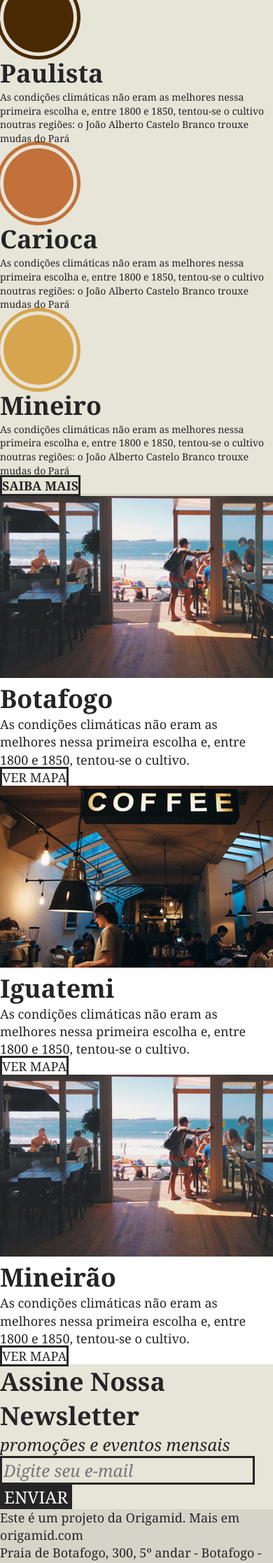
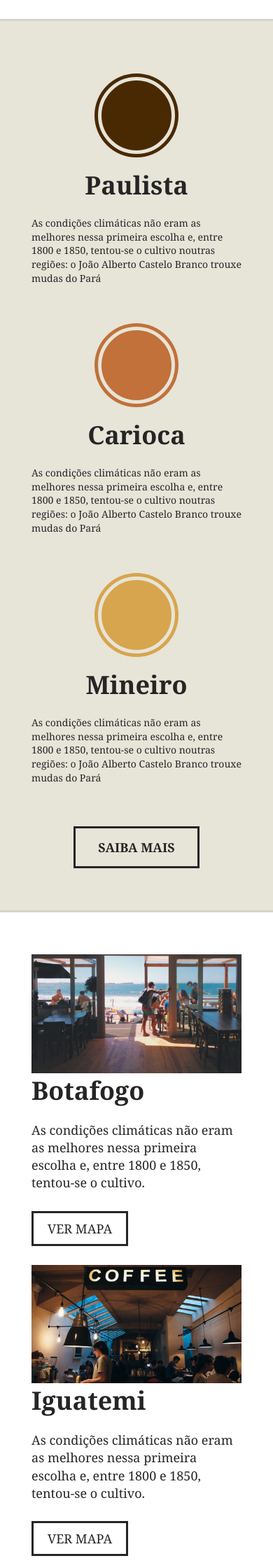
Before and after one commit to mnagahama/curso-origamid, a PHP site: page / in a window 390 px wide; the page is wider, and only the part inside the window is pictured. Shown: the part 1240-3474 px from the top of that part at 70% size. Run offline with PHP 8.4, Linux system fonts and the light colour scheme.

Commit message:
brafe 01-flexbox finalizado

```diff
--- a/css-avancado/01-brafe_flexbox/brafe-flexbox/css/style.css
+++ b/css-avancado/01-brafe_flexbox/brafe-flexbox/css/style.css
@@ -20,6 +20,13 @@ body {
 	margin: 0 auto;
 }
 
+@media (max-width: 739px) {
+	.container {
+		flex-direction: column;
+		max-width: 300px;
+	}
+}
+
 /* Menu */
 
 .menu {
@@ -33,9 +40,14 @@ body {
 	font-size: 1.125em;
 }
 
+.menu-logo {
+	margin: 0 10px;
+}
+
 .menu-nav {
 	flex: 1;
 	align-self: center;
+	margin: 0 10px;
 }
 
 .menu-nav ul {
@@ -48,6 +60,20 @@ body {
 	padding: 10px;
 }
 
+@media (max-width: 739px) {
+.menu-nav {
+		margin: 0;
+}
+
+.menu-logo {
+	margin: 0;
+}
+
+.menu-nav ul li a {
+	padding-left: 0;
+	}
+}
+
 /* Intro */
 
 .intro {
@@ -56,6 +82,12 @@ body {
 	color: #fff;
 	padding: 150px 0;
 	text-align: center;
+}
+
+@media (max-width: 739px) {
+.intro {
+	padding: 60px 0;
+	}
 }
 
 .intro h1 {
@@ -122,16 +154,31 @@ body {
 	text-align: center;
 }
 
+@media (max-width: 739px) {
+	.sobre-item {
+		margin-left: 0;
+		margin-right: 0;
+	}
+}
+
 /* Produtos */
 
 .produtos {
 	background: #e7e4d8;
 	border-top: 3px solid #d6d3c8;
 	border-bottom: 3px solid #d6d3c8;
+	padding: 60px 0;
+}
+
+.produtos-item {
+	flex: 1;
+	margin: 0 10px 40px 10px;
 }
 
 .produtos-item h2 {
 	font-size: 2.25em;
+	text-align: center;
+	margin-bottom: 20px;
 }
 
 .produtos-item h2::before {
@@ -143,6 +190,7 @@ body {
 	border-radius: 50%;
 	border: 5px solid #e7e4d8;
 	box-shadow: 0 0 0 5px currentColor;
+	margin: 20px auto;
 }
 
 h2.produtos-paulista::before {
@@ -170,17 +218,49 @@ h2.produtos-mineiro::before {
 	font-size: 1.125em;
 	font-weight: bold;
 	text-transform: uppercase;
+	display: block;
+	width: 180px;
+	padding: 15px 0;
+	margin: 20px auto 0 auto;
+}
+
+@media (max-width: 739px) {
+	.produtos-item {
+		margin-left: 0;
+		margin-right: 0;
+	}
 }
 
 /* Locais */
 
+.locais {
+	padding: 60px 0;
+}
+
+.locais-item {
+	margin-bottom: 40px;
+}
+
+.locais-img, .locais-info {
+	flex: 1;
+	margin: 0 10px;
+}
+
+.locais-img img {
+	display: block;
+	max-width: 100%;
+}
+
 .locais-item h2 {
 	font-size: 2.25em;
+	margin-bottom: 20px;
 }
 
 .locais-item p {
 	font-size: 1.125em;
 	line-height: 1.4em;
+	max-width: 320px;
+	margin-bottom: 40px;
 }
 
 .locais-item a {
@@ -189,12 +269,26 @@ h2.produtos-mineiro::before {
 	text-decoration: none;
 	border: 3px solid;
 	color: #252525;
+	padding: 10px 20px;
+}
+
+@media (max-width: 739px) {
+	.locais-img, .locais-info {
+		margin-left: 0;
+		margin-right: 0;
+	}
 }
 
 /* Assine */
 
 .assine {
 	background: #e7e4d8;
+	padding: 30px 0;
+}
+
+.assine-info {
+	flex: 1;
+	margin: 0 10px;
 }
 
 .assine-info h2 {
@@ -206,11 +300,22 @@ h2.produtos-mineiro::before {
 	font-style: italic;
 }
 
+.assine form {
+	flex: 1;
+	margin: 0 10px;
+	display: flex;
+	flex-wrap: wrap;
+	align-content: flex-start;
+}
+
 .assine form label {
 	display: none;
 }
 
 .assine input {
+	flex: 1;
+	align-self: flex-start;
+	padding: 10px;
 	border: 3px solid #252525;
 	background: none;
 	font-size: 1.5em;
@@ -219,6 +324,9 @@ h2.produtos-mineiro::before {
 }
 
 .assine button {
+	flex: 1;
+	padding: 13px;
+	align-self: flex-start;
 	background: #252525;
 	border: none;
 	font-family: Georgia, serif;
@@ -228,13 +336,36 @@ h2.produtos-mineiro::before {
 	cursor: pointer;
 }
 
+@media (max-width: 739px) {
+	.assine-info {
+			margin: 0 0 40px 0;
+	}
+
+	.assine form {
+		margin: 0;
+	}
+}
+
 /*Footer*/
 
 .footer {
 	background: #d6d3c8;
+	padding: 140px 0;
 }
 
 .footer p {
 	font-size: 1.125em;
 	line-height: 1.4em;
+	margin: 0 10px;
+	flex: 1;
 }
+
+.footer-img {
+	margin: 0 10px;
+}
+
+@media (max-width: 739px) {
+	.footer-img, .footer p {
+		margin: 10px 0;
+	}
+}
--- a/css-avancado/01-brafe_flexbox/brafe-flexbox/index.html
+++ b/css-avancado/01-brafe_flexbox/brafe-flexbox/index.html
@@ -44,7 +44,7 @@ aente quente, mas também pode ser consumido gelado. Ele é um estimulante, por
 	</section>
 
 	<section class="produtos">
-		<div>
+		<div class="container">
 			<div class="produtos-item">
 				<h2 class="produtos-paulista">Paulista</h2>
 				<p>As condições climáticas não eram as melhores nessa primeira escolha e, entre 1800 e 1850, tentou-se o cultivo noutras regiões: o João Alberto Castelo Branco trouxe mudas do Pará</p>
@@ -62,27 +62,33 @@ aente quente, mas também pode ser consumido gelado. Ele é um estimulante, por
 	</section>
 
 	<section class="locais">
-		<div class="locais-item">
-			<img src="img/botafogo.jpg" alt="Brafé unidade Botafogo">
-			<div>
+		<div class="locais-item container">
+			<div class="locais-img">
+				<img src="img/botafogo.jpg" alt="Brafé unidade Botafogo">
+			</div>
+			<div class="locais-info">
 				<h2>Botafogo</h2>
 				<p>As condições climáticas não eram as melhores nessa primeira escolha e, entre 1800 e 1850, tentou-se o cultivo.</p>
 				<a href="#">Ver Mapa</a>
 			</div>
 		</div>
 
-		<div class="locais-item">
-			<img src="img/iguatemi.jpg" alt="Brafé unidade Iguatemi">
-			<div>
+		<div class="locais-item container">
+			<div class="locais-img">
+				<img src="img/iguatemi.jpg" alt="Brafé unidade Iguatemi">
+			</div>
+			<div class="locais-info">
 				<h2>Iguatemi</h2>
 				<p>As condições climáticas não eram as melhores nessa primeira escolha e, entre 1800 e 1850, tentou-se o cultivo.</p>
 				<a href="#">Ver Mapa</a>
 			</div>
 		</div>
 
-		<div class="locais-item">
-			<img src="img/botafogo.jpg" alt="Brafé unidade Mineirão">
-			<div>
+		<div class="locais-item container">
+			<div class="locais-img">
+				<img src="img/botafogo.jpg" alt="Brafé unidade Mineirão">
+			</div>
+			<div class="locais-info">
 				<h2>Mineirão</h2>
 				<p>As condições climáticas não eram as melhores nessa primeira escolha e, entre 1800 e 1850, tentou-se o cultivo.</p>
 				<a href="#">Ver Mapa</a>
@@ -92,7 +98,7 @@ aente quente, mas também pode ser consumido gelado. Ele é um estimulante, por
 	</section>
 
 	<section class="assine">
-		<div>
+		<div class="container">
 			<div class="assine-info">
 				<h2>Assine Nossa Newsletter</h2>
 				<p>promoções e eventos mensais</p>
@@ -106,11 +112,12 @@ aente quente, mas também pode ser consumido gelado. Ele é um estimulante, por
 	</section>
 
 	<footer class="footer">
-		<div>
+		<div class="container">
 			<p>Este é um projeto da Origamid. Mais em origamid.com<br>Praia de Botafogo, 300, 5º andar - Botafogo - Rio de Janeiro</p>
-			<img src="img/brafe.png" alt="Brafé">
+			<div class="footer-img">
+				<img src="img/brafe.png" alt="Brafé">
+			</div>
 		</div>
 	</footer>
-
 </body>
 </html>
```
